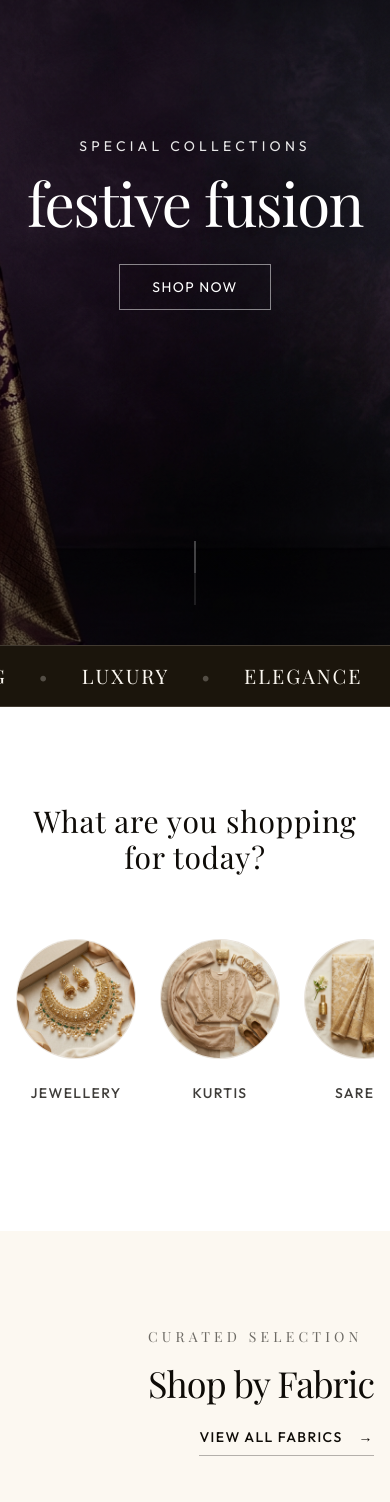
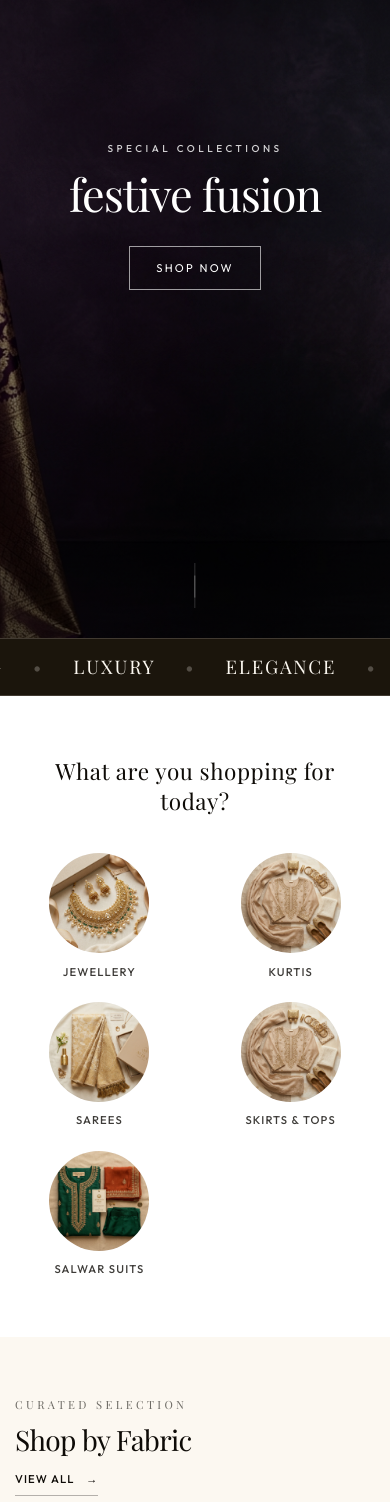
Before and after one commit to Abhinav-THAJ/Clocthing, a Next.js app: page / in a window 390 px wide. Shown: the part 320-1822 px from the top of the page. Built offline with nearby package versions, Linux system fonts and the light colour scheme; a web font is replaced by a local one.

Commit message:
feat: full responsive overhaul - mobile first design across all components

```diff
--- a/src/app/globals.css
+++ b/src/app/globals.css
@@ -133,3 +133,43 @@
 .cursor-blob {
   @apply fixed top-0 left-0 w-8 h-8 rounded-full bg-primary/20 pointer-events-none z-50 transition-transform duration-300 ease-out backdrop-blur-sm mix-blend-difference;
 }
+
+/* Hide scrollbar utility */
+.hide-scrollbar {
+  -ms-overflow-style: none;
+  scrollbar-width: none;
+}
+.hide-scrollbar::-webkit-scrollbar {
+  display: none;
+}
+
+/* Smooth tap highlight removal for mobile */
+* {
+  -webkit-tap-highlight-color: transparent;
+  -webkit-touch-callout: none;
+}
+
+/* Fluid typography base */
+html {
+  font-size: 15px;
+}
+@media (min-width: 640px) {
+  html { font-size: 15.5px; }
+}
+@media (min-width: 1024px) {
+  html { font-size: 16px; }
+}
+
+/* Prevent horizontal overflow globally */
+body {
+  overflow-x: hidden;
+}
+
+/* Scroll animation for hero indicator */
+@keyframes scroll-down {
+  0% { transform: translateY(-100%); }
+  100% { transform: translateY(200%); }
+}
+.animate-scroll-down {
+  animation: scroll-down 1.8s ease-in-out infinite;
+}
--- a/src/app/product/[id]/page.tsx
+++ b/src/app/product/[id]/page.tsx
@@ -48,7 +48,7 @@ export default async function ProductPage({ params }: { params: Promise<{ id: st
         </div>
 
         {/* Product Layout */}
-        <div className="max-w-7xl mx-auto px-4 md:px-8 grid grid-cols-1 lg:grid-cols-2 gap-8 lg:gap-16">
+        <div className="max-w-7xl mx-auto px-4 sm:px-6 md:px-8 grid grid-cols-1 lg:grid-cols-2 gap-6 sm:gap-8 lg:gap-16">
           {/* Images */}
           <div className="flex flex-col gap-4">
             <div className="relative aspect-[4/5] w-full bg-neutral-100 overflow-hidden group">
--- a/src/components/home/BentoGrid.tsx
+++ b/src/components/home/BentoGrid.tsx
@@ -9,8 +9,8 @@ const FABRICS = [
     name: "Silk Collection",
     image: "/images/fabric_silk.png",
     href: "/collections/sarees",
-    colSpan: "col-span-1 md:col-span-2",
-    rowSpan: "row-span-1 md:row-span-2",
+    colSpan: "col-span-2 md:col-span-2",
+    rowSpan: "row-span-2",
   },
   {
     name: "Pure Cotton",
@@ -30,67 +30,66 @@ const FABRICS = [
     name: "Premium Velvet",
     image: "/images/fabric_velvet.png",
     href: "/collections/fabrics",
-    colSpan: "col-span-1 md:col-span-2",
+    colSpan: "col-span-2 md:col-span-2",
     rowSpan: "row-span-1",
   },
 ];
 
 export default function BentoGrid() {
   return (
-    <section className="w-full py-24 md:py-32 bg-background px-4 md:px-8">
+    <section className="w-full py-16 sm:py-24 md:py-32 bg-background px-4 sm:px-6 md:px-8">
       <div className="max-w-7xl mx-auto">
         <motion.div
           initial={{ opacity: 0, y: 30 }}
           whileInView={{ opacity: 1, y: 0 }}
-          viewport={{ once: true, margin: "-100px" }}
+          viewport={{ once: true, margin: "-80px" }}
           transition={{ duration: 0.8 }}
-          className="flex flex-col md:flex-row justify-between items-end mb-12 md:mb-20 gap-6"
+          className="flex flex-col sm:flex-row justify-between items-start sm:items-end mb-8 sm:mb-12 md:mb-20 gap-4 sm:gap-6"
         >
           <div>
-            <h2 className="text-sm md:text-base tracking-[0.3em] uppercase text-foreground/60 mb-4">
+            <h2 className="text-xs sm:text-sm tracking-[0.3em] uppercase text-foreground/60 mb-3">
               Curated Selection
             </h2>
-            <h3 className="font-heading text-4xl md:text-6xl text-foreground font-light tracking-tight">
+            <h3 className="font-heading text-3xl sm:text-4xl md:text-6xl text-foreground font-light tracking-tight">
               Shop by Fabric
             </h3>
           </div>
           <Link
             href="/collections/fabrics"
-            className="group flex items-center gap-4 text-sm uppercase tracking-widest font-medium pb-2 border-b border-foreground/30 hover:border-foreground transition-colors"
+            className="group flex items-center gap-3 text-xs uppercase tracking-widest font-medium pb-2 border-b border-foreground/30 hover:border-foreground transition-colors whitespace-nowrap shrink-0"
           >
-            View All Fabrics
+            View All
             <span className="group-hover:translate-x-2 transition-transform duration-300">→</span>
           </Link>
         </motion.div>
 
-        <div className="grid grid-cols-1 md:grid-cols-4 gap-4 md:gap-6 auto-rows-[300px] md:auto-rows-[400px]">
+        {/* Bento grid: 2-col mobile, 4-col desktop */}
+        <div className="grid grid-cols-2 md:grid-cols-4 gap-3 sm:gap-4 md:gap-6 auto-rows-[200px] sm:auto-rows-[280px] md:auto-rows-[380px]">
           {FABRICS.map((fabric, i) => (
             <motion.div
               key={fabric.name}
-              initial={{ opacity: 0, scale: 0.95 }}
+              initial={{ opacity: 0, scale: 0.96 }}
               whileInView={{ opacity: 1, scale: 1 }}
               viewport={{ once: true }}
-              transition={{ duration: 0.8, delay: i * 0.1 }}
+              transition={{ duration: 0.7, delay: i * 0.08 }}
               className={`relative overflow-hidden group rounded-sm ${fabric.colSpan} ${fabric.rowSpan}`}
             >
-              {/* Wrap the entire card in a Link */}
               <Link href={fabric.href} className="absolute inset-0 z-20" aria-label={`Explore ${fabric.name}`} />
-
               <Image
                 src={fabric.image}
                 alt={fabric.name}
                 fill
-                sizes="(max-width: 768px) 100vw, 50vw"
+                sizes="(max-width: 768px) 50vw, 25vw"
                 className="object-cover transition-transform duration-[1.5s] ease-out group-hover:scale-105"
               />
-              <div className="absolute inset-0 bg-black/20 group-hover:bg-black/40 transition-colors duration-500" />
-              <div className="absolute inset-0 p-8 md:p-12 flex flex-col justify-end z-10">
-                <h4 className="text-white font-heading text-3xl md:text-4xl font-light tracking-wide translate-y-4 group-hover:translate-y-0 transition-transform duration-500">
+              <div className="absolute inset-0 bg-black/25 group-hover:bg-black/45 transition-colors duration-500" />
+              <div className="absolute inset-0 p-4 sm:p-6 md:p-10 flex flex-col justify-end z-10">
+                <h4 className="text-white font-heading text-lg sm:text-2xl md:text-4xl font-light tracking-wide translate-y-2 group-hover:translate-y-0 transition-transform duration-500">
                   {fabric.name}
                 </h4>
-                <div className="overflow-hidden mt-4">
-                  <span className="block text-white/90 text-sm tracking-widest uppercase font-medium translate-y-[200%] group-hover:translate-y-0 transition-transform duration-500 delay-100">
-                    Explore Collection →
+                <div className="overflow-hidden mt-2 md:mt-4">
+                  <span className="block text-white/90 text-[10px] sm:text-xs tracking-widest uppercase font-medium translate-y-[200%] group-hover:translate-y-0 transition-transform duration-500 delay-100">
+                    Explore →
                   </span>
                 </div>
               </div>
--- a/src/components/home/BestSellers.tsx
+++ b/src/components/home/BestSellers.tsx
@@ -8,7 +8,8 @@ import { Navigation, FreeMode } from "swiper/modules";
 import "swiper/css";
 import "swiper/css/navigation";
 import "swiper/css/free-mode";
-import { ArrowRight, ArrowLeft, Heart } from "lucide-react";
+import { ArrowRight, ArrowLeft } from "lucide-react";
+import ProductCard from "@/components/product/ProductCard";
 
 const PRODUCTS = [
   { id: 1, name: "Midnight Blue Silk Saree", price: "₹18,500", image: "/images/collection_sarees.png" },
@@ -21,92 +22,72 @@ const PRODUCTS = [
 
 export default function BestSellers() {
   return (
-    <section className="w-full py-24 md:py-32 bg-white overflow-hidden">
-      <div className="max-w-[1400px] mx-auto px-4 md:px-8">
-        <div className="flex justify-between items-end mb-12">
+    <section className="w-full py-16 sm:py-24 md:py-32 bg-white overflow-hidden">
+      <div className="max-w-[1400px] mx-auto px-4 sm:px-6 md:px-8">
+        {/* Header */}
+        <div className="flex justify-between items-end mb-8 sm:mb-12">
           <motion.div
             initial={{ opacity: 0, x: -30 }}
             whileInView={{ opacity: 1, x: 0 }}
             viewport={{ once: true }}
             transition={{ duration: 0.8 }}
           >
-            <h2 className="text-sm tracking-[0.3em] uppercase text-foreground/60 mb-2">Most Loved</h2>
-            <h3 className="font-heading text-3xl md:text-5xl text-foreground font-light">Best Sellers</h3>
+            <h2 className="text-xs tracking-[0.3em] uppercase text-foreground/60 mb-2">Most Loved</h2>
+            <h3 className="font-heading text-3xl sm:text-4xl md:text-5xl text-foreground font-light">Best Sellers</h3>
           </motion.div>
 
-          <div className="hidden md:flex gap-4">
-            <button className="swiper-button-prev-custom w-12 h-12 rounded-full border border-border flex items-center justify-center hover:bg-foreground hover:text-background transition-colors">
-              <ArrowLeft className="w-5 h-5" strokeWidth={1} />
+          {/* Nav arrows — desktop only */}
+          <div className="hidden md:flex gap-3">
+            <button className="swiper-button-prev-custom w-11 h-11 rounded-full border border-neutral-300 flex items-center justify-center hover:bg-neutral-900 hover:text-white hover:border-neutral-900 transition-all">
+              <ArrowLeft className="w-4 h-4" strokeWidth={1.5} />
             </button>
-            <button className="swiper-button-next-custom w-12 h-12 rounded-full border border-border flex items-center justify-center hover:bg-foreground hover:text-background transition-colors">
-              <ArrowRight className="w-5 h-5" strokeWidth={1} />
+            <button className="swiper-button-next-custom w-11 h-11 rounded-full border border-neutral-300 flex items-center justify-center hover:bg-neutral-900 hover:text-white hover:border-neutral-900 transition-all">
+              <ArrowRight className="w-4 h-4" strokeWidth={1.5} />
             </button>
           </div>
         </div>
 
+        {/* Swiper */}
         <motion.div
           initial={{ opacity: 0, y: 40 }}
           whileInView={{ opacity: 1, y: 0 }}
           viewport={{ once: true }}
           transition={{ duration: 0.8, delay: 0.2 }}
-          className="relative"
         >
           <Swiper
             modules={[Navigation, FreeMode]}
-            spaceBetween={24}
-            slidesPerView={1.2}
+            spaceBetween={16}
+            slidesPerView={1.4}
             freeMode={true}
             navigation={{
               nextEl: ".swiper-button-next-custom",
               prevEl: ".swiper-button-prev-custom",
             }}
             breakpoints={{
-              640: { slidesPerView: 2.2 },
-              1024: { slidesPerView: 3.2 },
-              1280: { slidesPerView: 4.2 },
+              480: { slidesPerView: 2.1, spaceBetween: 16 },
+              768: { slidesPerView: 2.5, spaceBetween: 20 },
+              1024: { slidesPerView: 3.2, spaceBetween: 24 },
+              1280: { slidesPerView: 4.1, spaceBetween: 24 },
             }}
-            className="!pb-12"
+            className="!pb-8"
           >
-            {PRODUCTS.map((product) => (
+            {PRODUCTS.map((product, i) => (
               <SwiperSlide key={product.id}>
-                <div className="group flex flex-col">
-                  {/* Image Container */}
-                  <div className="relative aspect-[3/4] w-full bg-secondary/20 overflow-hidden mb-6">
-                    <Image
-                      src={product.image}
-                      alt={product.name}
-                      fill
-                      className="object-cover transition-transform duration-700 ease-out group-hover:scale-105"
-                      sizes="(max-width: 768px) 100vw, (max-width: 1200px) 50vw, 33vw"
-                    />
-
-                    {/* Hover Actions */}
-                    <div className="absolute inset-0 bg-black/10 opacity-0 group-hover:opacity-100 transition-opacity duration-300 flex flex-col justify-end p-4">
-                      <div className="flex gap-2 translate-y-4 opacity-0 group-hover:translate-y-0 group-hover:opacity-100 transition-all duration-300">
-                        <button className="flex-1 bg-white text-foreground py-3 text-xs tracking-widest uppercase hover:bg-foreground hover:text-white transition-colors">
-                          Quick Add
-                        </button>
-                        <button className="w-12 h-12 bg-white text-foreground flex items-center justify-center hover:bg-foreground hover:text-white transition-colors">
-                          <Heart className="w-4 h-4" />
-                        </button>
-                      </div>
-                    </div>
-                  </div>
-
-                  {/* Product Details */}
-                  <div className="flex flex-col items-center text-center">
-                    <Link href={`/product/${product.id}`} className="font-heading text-lg md:text-xl text-foreground font-light mb-2 hover:opacity-70 transition-opacity">
-                      {product.name}
-                    </Link>
-                    <p className="font-sans text-sm tracking-wider text-foreground/80 font-medium">
-                      {product.price}
-                    </p>
-                  </div>
-                </div>
+                <ProductCard product={product} priority={i < 3} />
               </SwiperSlide>
             ))}
           </Swiper>
         </motion.div>
+
+        {/* View All — mobile */}
+        <div className="mt-8 sm:mt-10 flex justify-center md:hidden">
+          <Link
+            href="/best-seller"
+            className="border border-neutral-300 text-neutral-700 px-8 py-3 text-xs tracking-widest uppercase hover:bg-neutral-900 hover:text-white hover:border-neutral-900 transition-all"
+          >
+            View All
+          </Link>
+        </div>
       </div>
     </section>
   );
--- a/src/components/home/FeaturedCollections.tsx
+++ b/src/components/home/FeaturedCollections.tsx
@@ -14,39 +14,69 @@ const COLLECTIONS = [
 
 export default function FeaturedCollections() {
   return (
-    <section className="w-full py-24 md:py-32 bg-white overflow-hidden">
-      <div className="max-w-7xl mx-auto px-4 md:px-8">
-        <motion.h3
+    <section className="w-full py-16 sm:py-24 md:py-32 bg-white overflow-hidden">
+      <div className="max-w-7xl mx-auto px-4 sm:px-6 md:px-8">
+        <motion.h2
           initial={{ opacity: 0, y: 30 }}
           whileInView={{ opacity: 1, y: 0 }}
-          viewport={{ once: true, margin: "-100px" }}
+          viewport={{ once: true, margin: "-80px" }}
           transition={{ duration: 0.8, ease: "easeOut" }}
-          className="font-heading text-3xl md:text-5xl text-center text-foreground font-light mb-16 md:mb-24 tracking-wide"
+          className="font-heading text-2xl sm:text-3xl md:text-5xl text-center text-foreground font-light mb-10 sm:mb-16 md:mb-24 tracking-wide px-4"
         >
           What are you shopping for today?
-        </motion.h3>
+        </motion.h2>
 
-        <div className="flex overflow-x-auto md:justify-center gap-6 md:gap-12 pb-8 snap-x hide-scrollbar">
+        {/* Mobile: 2-column grid. Tablet+: horizontal scroll */}
+        <div className="grid grid-cols-2 sm:hidden gap-6">
           {COLLECTIONS.map((collection, index) => (
             <motion.div
               key={collection.name}
-              initial={{ opacity: 0, scale: 0.8 }}
+              initial={{ opacity: 0, scale: 0.85 }}
               whileInView={{ opacity: 1, scale: 1 }}
               viewport={{ once: true }}
-              transition={{ duration: 0.6, delay: index * 0.1, ease: "easeOut" }}
-              className="snap-center shrink-0 flex flex-col items-center group"
+              transition={{ duration: 0.5, delay: index * 0.07 }}
+              className="flex flex-col items-center group"
             >
-              <Link href={collection.href} className="flex flex-col items-center outline-none">
-                <div className="w-[120px] h-[120px] md:w-[160px] md:h-[160px] lg:w-[180px] lg:h-[180px] rounded-full overflow-hidden mb-6 border border-border/50 bg-secondary/20 relative">
+              <Link href={collection.href} className="flex flex-col items-center outline-none w-full">
+                <div className="w-[100px] h-[100px] rounded-full overflow-hidden mb-3 bg-neutral-100 relative">
                   <Image
                     src={collection.image}
                     alt={collection.name}
                     fill
                     className="object-cover transition-transform duration-700 ease-out group-hover:scale-110"
-                    sizes="(max-width: 768px) 120px, 180px"
+                    sizes="100px"
                   />
                 </div>
-                <span className="font-sans text-sm md:text-base font-medium tracking-widest uppercase text-foreground/80 group-hover:text-foreground transition-colors">
+                <span className="font-sans text-xs font-medium tracking-widest uppercase text-foreground/80 text-center">
+                  {collection.name}
+                </span>
+              </Link>
+            </motion.div>
+          ))}
+        </div>
+
+        {/* Tablet+ horizontal scroll row */}
+        <div className="hidden sm:flex overflow-x-auto justify-start md:justify-center gap-8 lg:gap-12 pb-4 snap-x hide-scrollbar">
+          {COLLECTIONS.map((collection, index) => (
+            <motion.div
+              key={collection.name}
+              initial={{ opacity: 0, scale: 0.85 }}
+              whileInView={{ opacity: 1, scale: 1 }}
+              viewport={{ once: true }}
+              transition={{ duration: 0.6, delay: index * 0.1 }}
+              className="snap-center shrink-0 flex flex-col items-center group"
+            >
+              <Link href={collection.href} className="flex flex-col items-center outline-none">
+                <div className="w-[140px] h-[140px] md:w-[160px] md:h-[160px] lg:w-[180px] lg:h-[180px] rounded-full overflow-hidden mb-5 border border-neutral-100 bg-neutral-50 relative">
+                  <Image
+                    src={collection.image}
+                    alt={collection.name}
+                    fill
+                    className="object-cover transition-transform duration-700 ease-out group-hover:scale-110"
+                    sizes="(max-width: 1024px) 160px, 180px"
+                  />
+                </div>
+                <span className="font-sans text-sm font-medium tracking-widest uppercase text-foreground/80 group-hover:text-foreground transition-colors">
                   {collection.name}
                 </span>
               </Link>
--- a/src/components/home/Hero.tsx
+++ b/src/components/home/Hero.tsx
@@ -12,13 +12,11 @@ if (typeof window !== "undefined") {
 
 export default function Hero() {
   const containerRef = useRef<HTMLDivElement>(null);
-  const textRef = useRef<HTMLDivElement>(null);
 
   useEffect(() => {
     const ctx = gsap.context(() => {
-      // Parallax effect on the background image
       gsap.to(".hero-bg", {
-        yPercent: 30,
+        yPercent: 25,
         ease: "none",
         scrollTrigger: {
           trigger: containerRef.current,
@@ -28,14 +26,13 @@ export default function Hero() {
         },
       });
 
-      // Text reveal animation
       gsap.from(".hero-text", {
-        y: 100,
+        y: 60,
         opacity: 0,
-        duration: 1.5,
-        stagger: 0.2,
+        duration: 1.4,
+        stagger: 0.15,
         ease: "power4.out",
-        delay: 0.5,
+        delay: 0.3,
       });
     }, containerRef);
 
@@ -43,44 +40,46 @@ export default function Hero() {
   }, []);
 
   return (
-    <section ref={containerRef} className="relative w-full h-screen overflow-hidden bg-black">
-      {/* Background Image */}
+    <section
+      ref={containerRef}
+      className="relative w-full h-[100svh] overflow-hidden bg-black"
+    >
+      {/* Background */}
       <div className="hero-bg absolute inset-0 w-full h-[120%] -top-[10%]">
         <Image
           src="/images/hero_banner.png"
           alt="Clothing Festive Fusion"
           fill
           priority
-          className="object-cover opacity-80"
+          className="object-cover object-center opacity-80"
           sizes="100vw"
         />
-        {/* Subtle gradient overlay to ensure text readability */}
-        <div className="absolute inset-0 bg-gradient-to-b from-black/40 via-transparent to-black/60" />
+        <div className="absolute inset-0 bg-gradient-to-b from-black/50 via-black/20 to-black/70" />
       </div>
 
       {/* Content */}
-      <div
-        ref={textRef}
-        className="relative z-10 h-full flex flex-col items-center justify-center text-center px-4"
-      >
-        <p className="hero-text text-white/90 text-sm md:text-base tracking-[0.3em] uppercase mb-4 md:mb-6">
+      <div className="relative z-10 h-full flex flex-col items-center justify-center text-center px-5 sm:px-8">
+        <p className="hero-text text-white/80 text-[10px] sm:text-xs md:text-sm tracking-[0.35em] uppercase mb-4 md:mb-6 font-medium">
           Special Collections
         </p>
-        <h2 className="hero-text font-heading text-6xl md:text-8xl lg:text-9xl text-white font-light tracking-tight mb-8">
-          festive fusion
-        </h2>
+        <h1 className="hero-text font-heading text-5xl sm:text-7xl md:text-8xl lg:text-[10rem] xl:text-[12rem] text-white font-light tracking-tight leading-none mb-8 md:mb-10">
+          festive
+          <br className="hidden sm:block" />
+          <span className="sm:hidden"> </span>
+          fusion
+        </h1>
         <Link
           href="/collections/festive"
-          className="hero-text group relative px-8 py-3 overflow-hidden border border-white/50 bg-transparent text-white uppercase tracking-widest text-sm hover:border-white transition-colors duration-300"
+          className="hero-text group relative px-7 sm:px-10 py-3.5 overflow-hidden border border-white/60 bg-transparent text-white uppercase tracking-[0.2em] text-xs sm:text-sm hover:border-white transition-colors duration-300"
         >
           <span className="relative z-10">Shop Now</span>
-          <div className="absolute inset-0 h-full w-0 bg-white/10 transition-all duration-300 ease-out group-hover:w-full" />
+          <div className="absolute inset-0 h-full w-0 bg-white/15 transition-all duration-300 ease-out group-hover:w-full" />
         </Link>
       </div>
 
       {/* Scroll indicator */}
-      <div className="absolute bottom-10 left-1/2 -translate-x-1/2 z-10 flex flex-col items-center opacity-70">
-        <div className="w-[1px] h-16 bg-white/30 relative overflow-hidden">
+      <div className="absolute bottom-8 md:bottom-12 left-1/2 -translate-x-1/2 z-10 flex flex-col items-center opacity-60">
+        <div className="w-[1px] h-12 md:h-16 bg-white/40 relative overflow-hidden">
           <div className="absolute top-0 left-0 w-full h-1/2 bg-white animate-scroll-down" />
         </div>
       </div>
```
Also changed, not shown: src/components/layout/Footer.tsx (+43 -53 lines).
